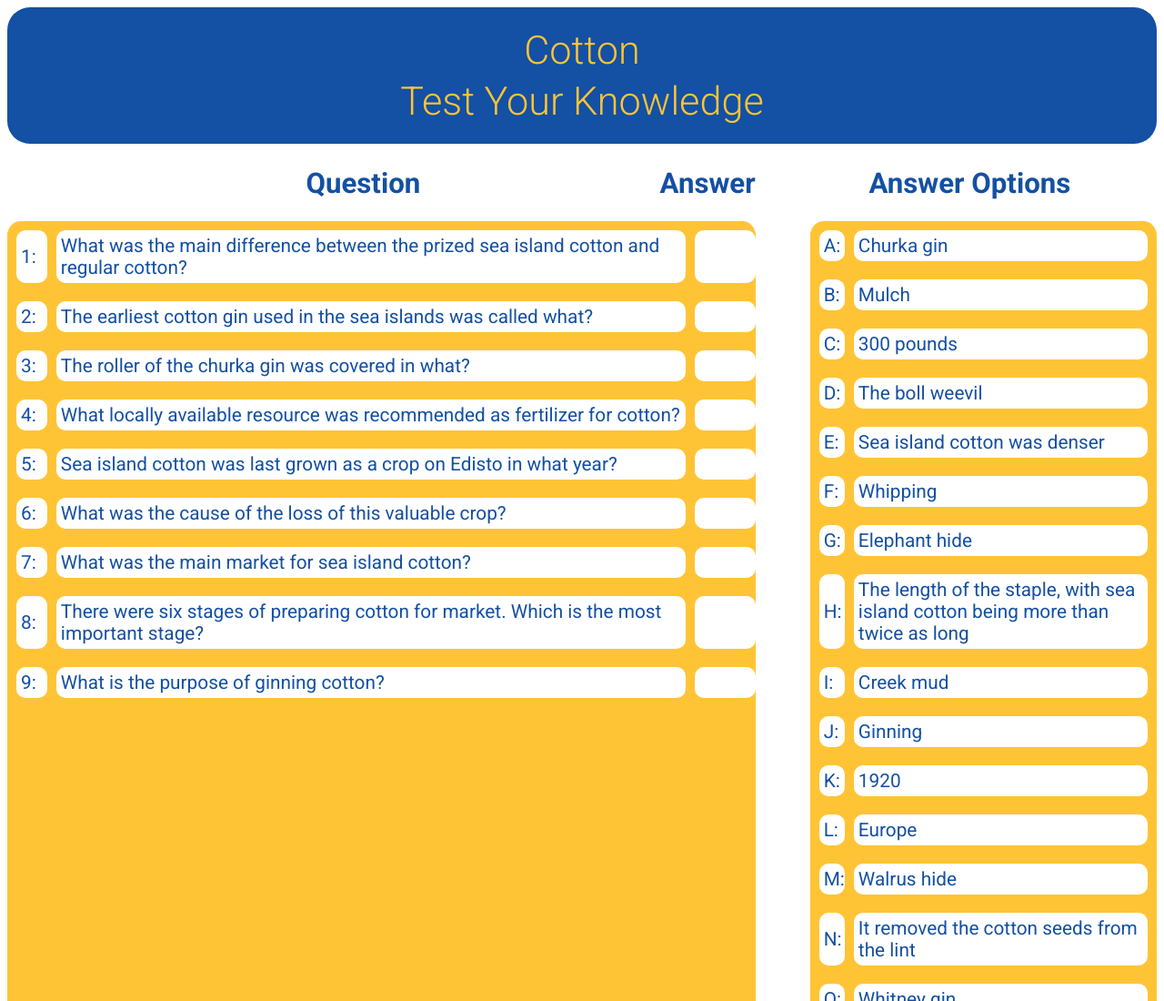
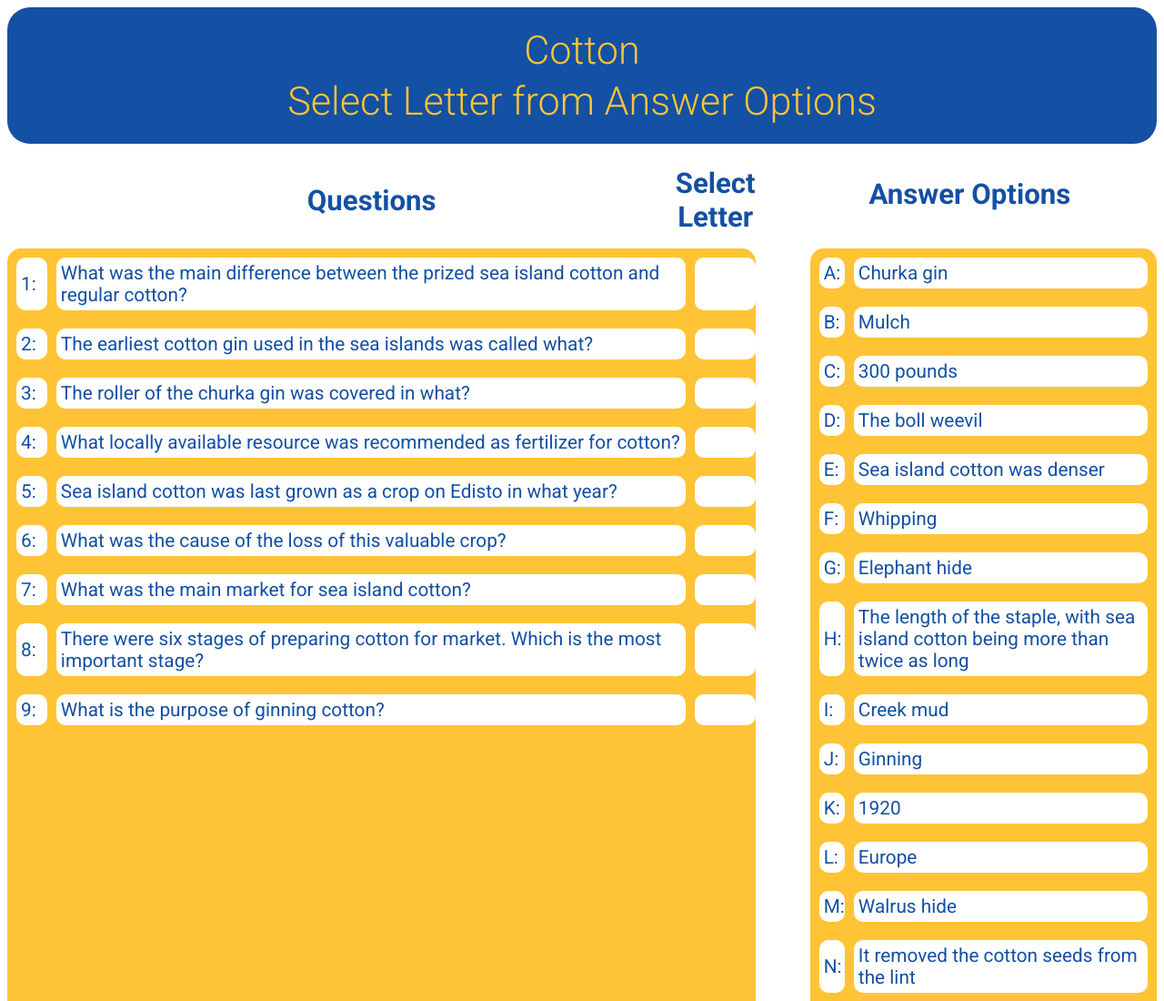
Before and after one commit to burnettfr/MuseumVer3, a plain HTML site: page cotton.html in a window 1280 px wide. Shown: the top 1100 px of the page at 91% size. Drawn offline with Linux system fonts and the light colour scheme.

Commit message:
update cotton quiz

```diff
--- a/cotton.html
+++ b/cotton.html
@@ -13,7 +13,7 @@
    <header>
         <div id = "div1" class = "bgc3a">
             <h1 class = "f2 fsize2 c1a div1Margin1">Cotton</h1>
-            <h2 class = "f2 fsize2 c1a div1Margin2">Test Your Knowledge</h2>
+            <h2 class = "f2 fsize2 c1a div1Margin2">Select Letter from Answer Options</h2>
         </div>
    </header>
 
@@ -21,12 +21,15 @@
 
         <div class = "div2Height f1 fsize">
             <h2 class = "c3a div1Margin2 div2Align"></h2>
-            <h2 class = "c3a div1Margin2 div2Align">Question</h2>
-            <h2 class = "c3a div1Margin2 div2Align">Answer</h2>
+            <h2 class = "c3a div1Margin2 div2Align span3">Questions</h2>
+            <h2 class = "c3a div1Margin2 div2Align">Select</h2>
+
+            <h2 class = "c3a div1Margin2 div2Align"></h2>
+            <h2 class = "c3a div1Margin2 div2Align">Letter</h2>
         </div>
 
         <div class = "div3Height f1 fsize">
-            <h2 class = "c3a div1Margin2 div2Align">Answer Options</h2>
+            <h2 class = "c3a div1Margin2 div2Align span3">Answer Options</h2>
         </div>
 
 
--- a/css/reconstruction.css
+++ b/css/reconstruction.css
@@ -91,22 +91,22 @@ https://colorhunt.co/palette/ffecd64cb9e73559e00f2167 */
 
 #div2{
     display: grid;
-    grid-template-rows: 30px auto;
+    grid-template-rows: 60px auto;
     grid-template-columns: 2fr 1fr;
     gap: 30px;
 }
 
 .div2Height{
-    height: 30px;
+    height: 60px;
     display: grid;
-    grid-template-rows: 1fr;
+    grid-template-rows: 1fr 1fr;
     grid-template-columns: 1fr 10fr 1fr;
 }
 
 .div3Height{
-    height: 30px;
+    height: 60px;
     display: grid;
-    grid-template-rows: 1fr;
+    grid-template-rows: 1fr 1fr;
     grid-template-columns: 1fr;
 }
 
@@ -225,3 +225,8 @@ https://colorhunt.co/palette/ffecd64cb9e73559e00f2167 */
 .newtest{
     color: gray;
 }
+
+.span3{
+    grid-row: span 2;
+    align-self: center;
+}
```
Also changed, not shown: js/mainPage.js (+20 -20 lines).
